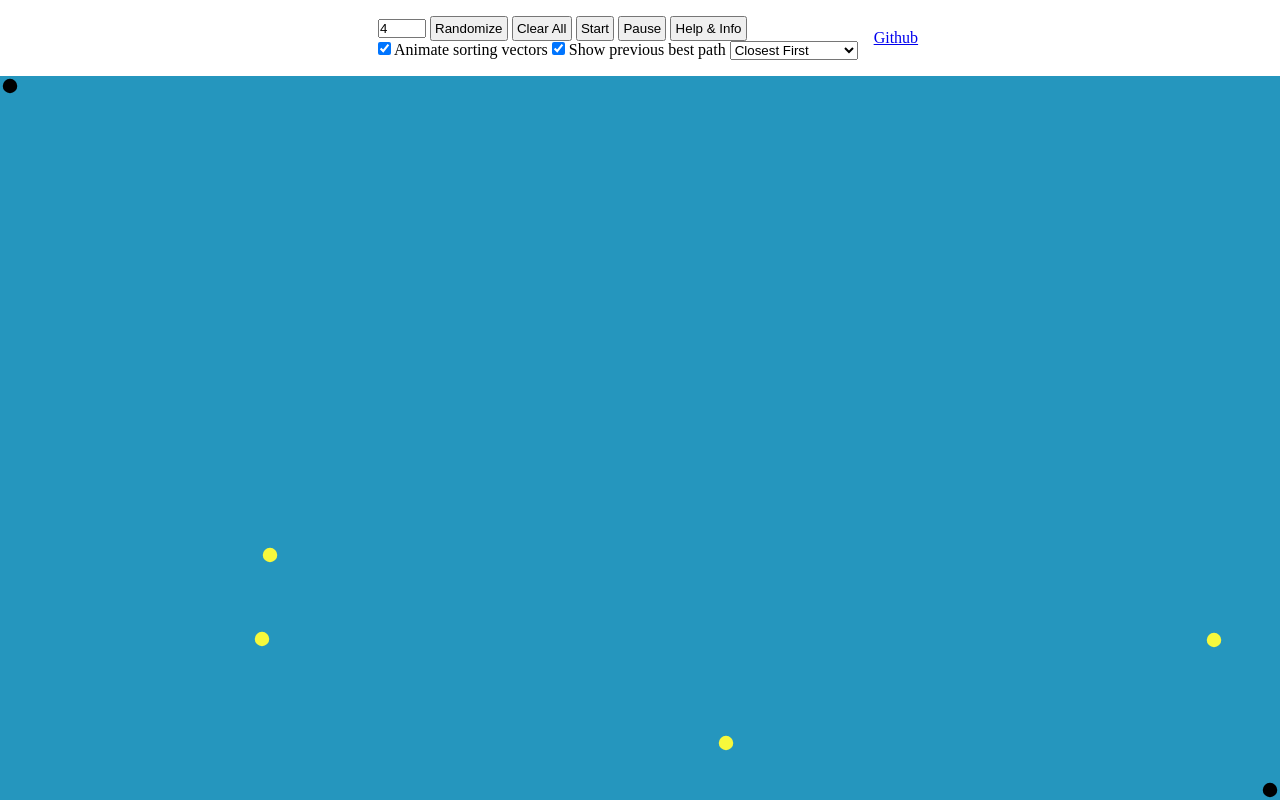
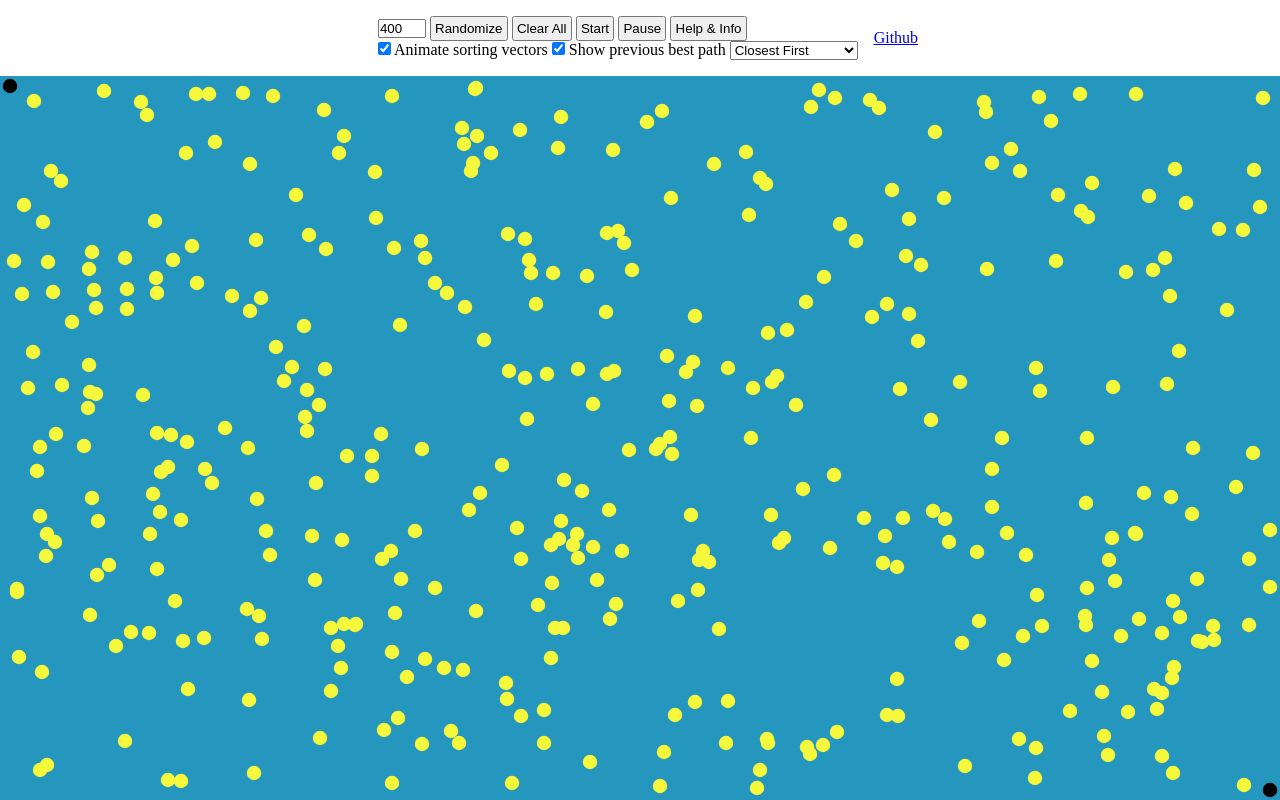
Before and after one commit to Rahjael/dotConnector, a plain HTML site: page index.html in a window 1280 px wide. Drawn offline with Linux system fonts and the light colour scheme.

Commit message:
minor fixes

```diff
--- a/index.html
+++ b/index.html
@@ -24,7 +24,7 @@
     <div id='menu-container'>
       <form id='input-form'>
         <!-- <input type='number' id='dots-to-generate' name='dots-to-generate' value='4' min='4' max='10'> -->
-        <input type='number' id='dots-to-generate' name='dots-to-generate' value='4'>
+        <input type='number' id='dots-to-generate' name='dots-to-generate' value='400'>
         <button type='button' onclick='buttonPressed("randomize")' id='btn-randomize'>Randomize</button>
         <button type='button' onclick='buttonPressed("clearAll")' id='btn-clear-all'>Clear All</button>
         <button type='button' onclick='buttonPressed("start")' id='btn-start'>Start</button>
--- a/index.js
+++ b/index.js
@@ -5,7 +5,7 @@ const ctx = mainCanvas.getContext('2d');
 let stopAnimation = false;
 let stopCalculations = true;
 let debugMode = true;
-const initialPoints = 4;
+const initialPoints = document.querySelector('#dots-to-generate').value;
 
 
 
```
